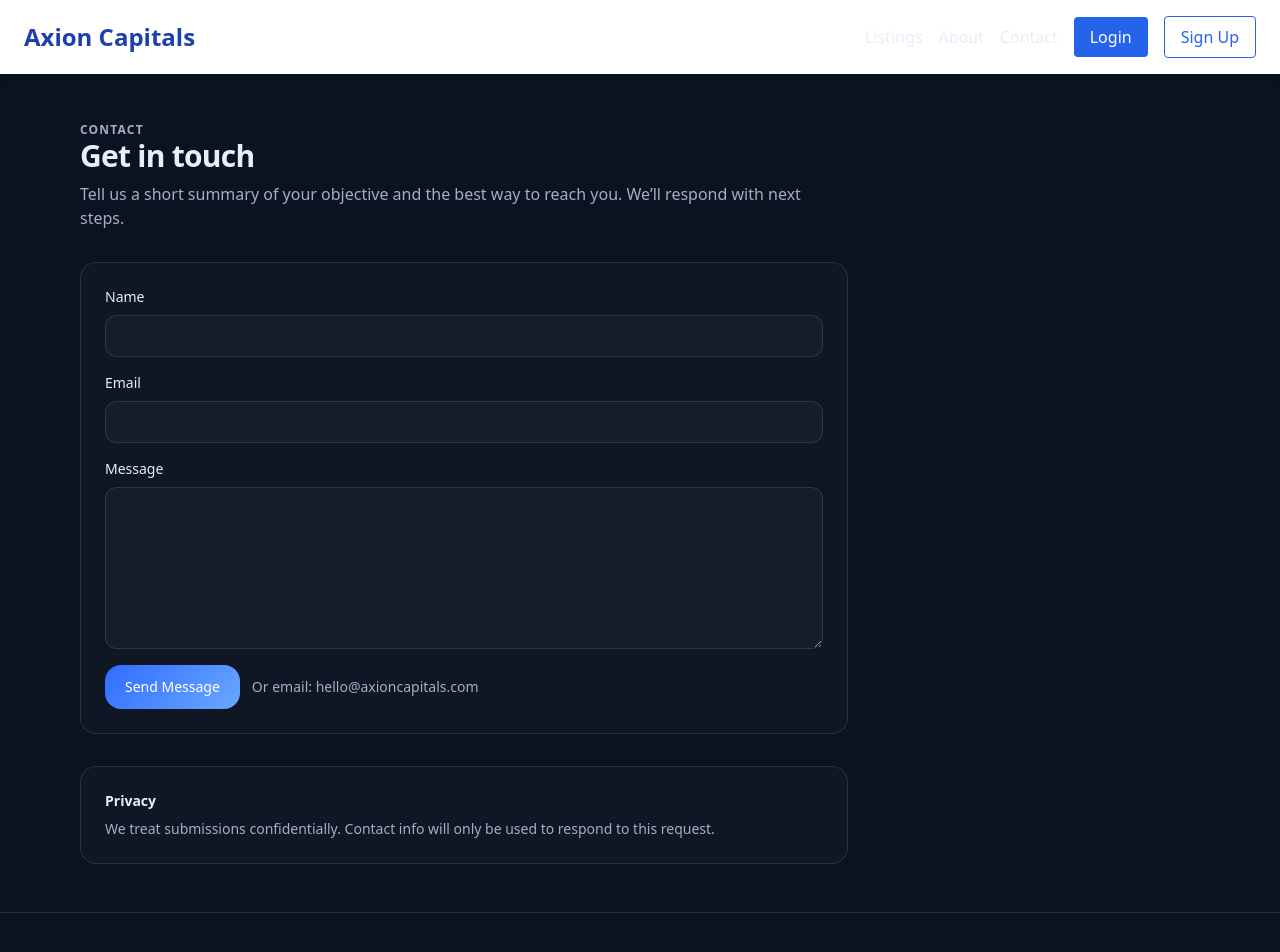
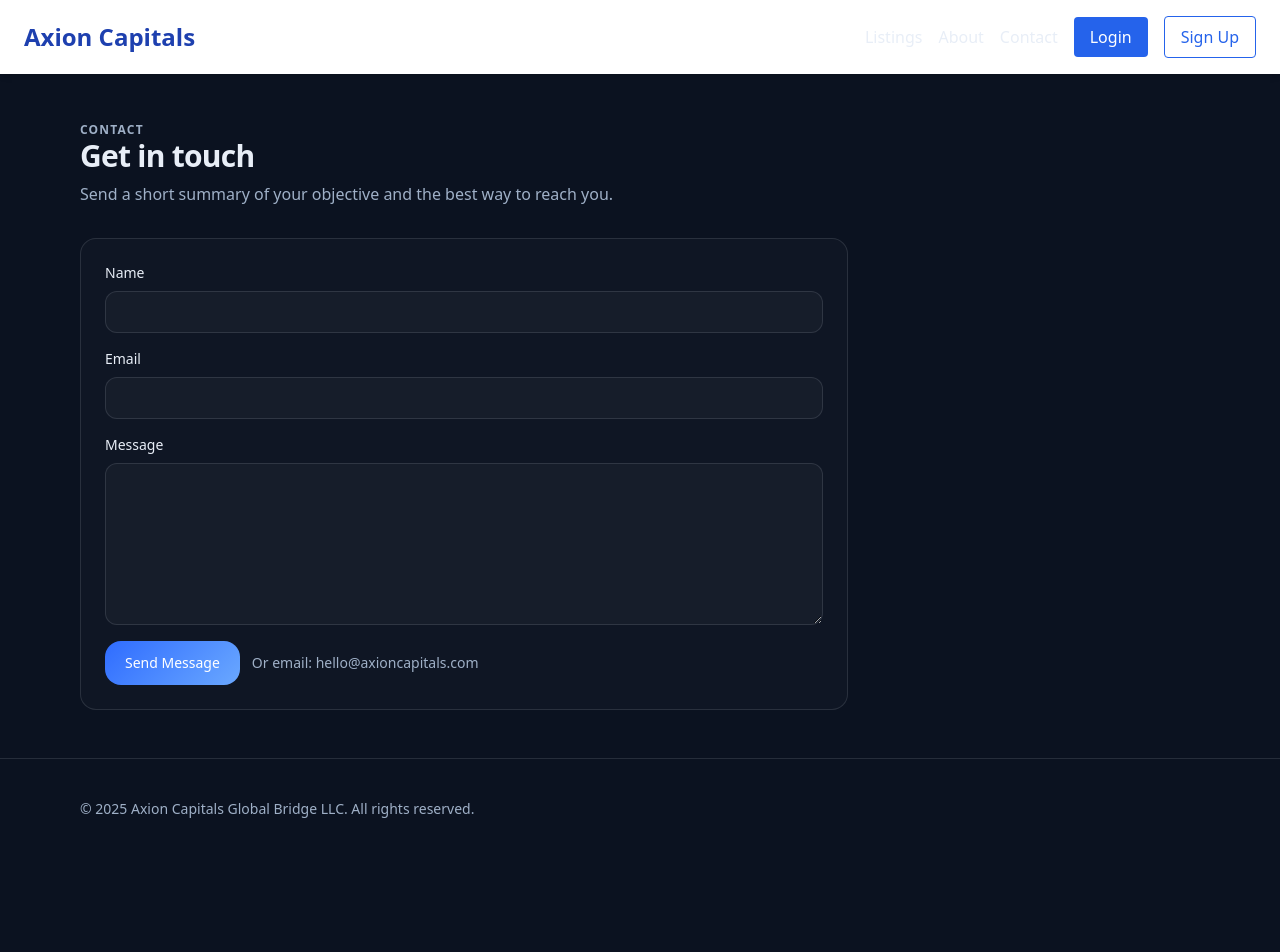
Before and after one commit to jacobzion/axioncapitals, a Next.js app: page /contact in a window 1280 px wide. Shown: the top 952 px of the page. After the commit the page ends 859 px from the top, so only its background shows below. Built offline with nearby package versions, Linux system fonts and the light colour scheme.

Commit message:
Migrate Netlify Forms for Next runtime v5

```diff
--- a/app/contact/page.tsx
+++ b/app/contact/page.tsx
@@ -1,57 +1,114 @@
+"use client";
+
+import { useState } from "react";
+
 export default function ContactPage() {
+  const [status, setStatus] = useState<"idle" | "sending" | "success" | "error">("idle");
+
+  async function handleSubmit(e: React.FormEvent<HTMLFormElement>) {
+    e.preventDefault();
+    setStatus("sending");
+
+    try {
+      const form = e.currentTarget;
+      const formData = new FormData(form);
+
+      // IMPORTANT: Post to the static HTML file in /public so Netlify Forms can process it
+      const res = await fetch("/__forms.html", {
+        method: "POST",
+        headers: { "Content-Type": "application/x-www-form-urlencoded" },
+        body: new URLSearchParams(formData as any).toString(),
+      });
+
+      if (!res.ok) throw new Error(`HTTP ${res.status}`);
+      setStatus("success");
+      form.reset();
+    } catch (err) {
+      setStatus("error");
+    }
+  }
+
   return (
     <div className="max-w-3xl space-y-8">
       <header>
-        <div className="text-xs font-semibold uppercase tracking-widest" style={{ color: "var(--muted)" }}>Contact</div>
+        <div className="text-xs font-semibold uppercase tracking-widest" style={{ color: "var(--muted)" }}>
+          Contact
+        </div>
         <h1 className="text-3xl font-semibold tracking-tight">Get in touch</h1>
         <p className="mt-2" style={{ color: "var(--muted)" }}>
-          Tell us a short summary of your objective and the best way to reach you. We’ll respond with next steps.
+          Send a short summary of your objective and the best way to reach you.
         </p>
       </header>
 
       <section className="rounded-2xl border p-6" style={{ borderColor: "var(--line)", background: "rgba(255,255,255,0.02)" }}>
-        {/* Netlify form (static HTML form so Netlify can capture submissions) */}
-        <form name="contact" method="POST" data-netlify="true" netlify-honeypot="bot-field" className="flex flex-col gap-4">
+        <form name="contact" method="POST" onSubmit={handleSubmit} className="flex flex-col gap-4">
+          {/* Netlify needs this field */}
           <input type="hidden" name="form-name" value="contact" />
-          <input type="hidden" name="source" value="website-contact-form" />
-
-          {/* honeypot */}
-          <div style={{ display: 'none' }}>
-            <label>Don’t fill this out if you’re human: <input name="bot-field" /></label>
-          </div>
+          {/* Honeypot */}
+          <p style={{ display: "none" }}>
+            <label>
+              Don’t fill this out: <input name="bot-field" />
+            </label>
+          </p>
 
           <label className="flex flex-col">
             <span className="text-sm font-medium">Name</span>
-            <input name="name" required className="mt-2 rounded-xl border px-3 py-2" style={{ borderColor: "var(--line)", background: "rgba(255,255,255,0.03)" }} />
+            <input
+              name="name"
+              required
+              className="mt-2 rounded-xl border px-3 py-2"
+              style={{ borderColor: "var(--line)", background: "rgba(255,255,255,0.03)" }}
+            />
           </label>
 
           <label className="flex flex-col">
             <span className="text-sm font-medium">Email</span>
-            <input name="email" type="email" required className="mt-2 rounded-xl border px-3 py-2" style={{ borderColor: "var(--line)", background: "rgba(255,255,255,0.03)" }} />
+            <input
+              name="email"
+              type="email"
+              required
+              className="mt-2 rounded-xl border px-3 py-2"
+              style={{ borderColor: "var(--line)", background: "rgba(255,255,255,0.03)" }}
+            />
           </label>
 
           <label className="flex flex-col">
             <span className="text-sm font-medium">Message</span>
-            <textarea name="message" rows={6} required className="mt-2 rounded-xl border px-3 py-2" style={{ borderColor: "var(--line)", background: "rgba(255,255,255,0.03)" }} />
+            <textarea
+              name="message"
+              rows={6}
+              required
+              className="mt-2 rounded-xl border px-3 py-2"
+              style={{ borderColor: "var(--line)", background: "rgba(255,255,255,0.03)" }}
+            />
           </label>
 
           <div className="flex items-center gap-3">
-            <button type="submit" className="inline-flex items-center justify-center rounded-2xl px-5 py-3 text-sm font-medium text-white" style={{ background: "linear-gradient(135deg, var(--accent), var(--accent2))" }}>
-              Send Message
+            <button
+              type="submit"
+              disabled={status === "sending"}
+              className="inline-flex items-center justify-center rounded-2xl px-5 py-3 text-sm font-medium text-white"
+              style={{ background: "linear-gradient(135deg, var(--accent), var(--accent2))", opacity: status === "sending" ? 0.75 : 1 }}
+            >
+              {status === "sending" ? "Sending..." : "Send Message"}
             </button>
 
             <a href="mailto:hello@axioncapitals.com" className="text-sm" style={{ color: "var(--muted)" }}>
               Or email: hello@axioncapitals.com
             </a>
           </div>
+
+          {status === "success" && (
+            <div className="text-sm" style={{ color: "var(--accent2)" }}>
+              Thanks — your message was submitted.
+            </div>
+          )}
+          {status === "error" && (
+            <div className="text-sm" style={{ color: "var(--muted)" }}>
+              Submission failed. Please try again or email us.
+            </div>
+          )}
         </form>
-      </section>
-
-      <section className="rounded-2xl border p-6" style={{ borderColor: "var(--line)", background: "rgba(255,255,255,0.02)" }}>
-        <div className="text-sm font-semibold">Privacy</div>
-        <div className="mt-2 text-sm" style={{ color: "var(--muted)" }}>
-          We treat submissions confidentially. Contact info will only be used to respond to this request.
-        </div>
       </section>
     </div>
   );
```
Also changed, not shown: public/__forms.html (added, +13 -0 lines).
